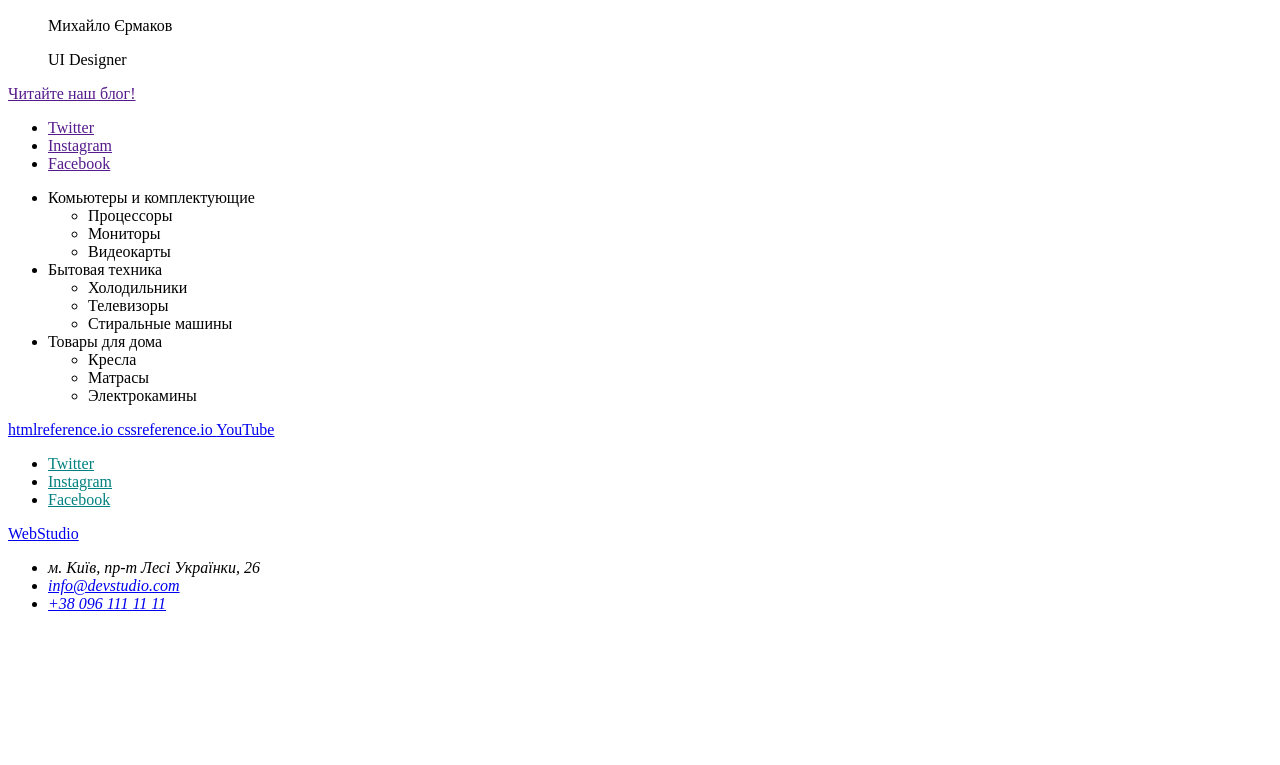
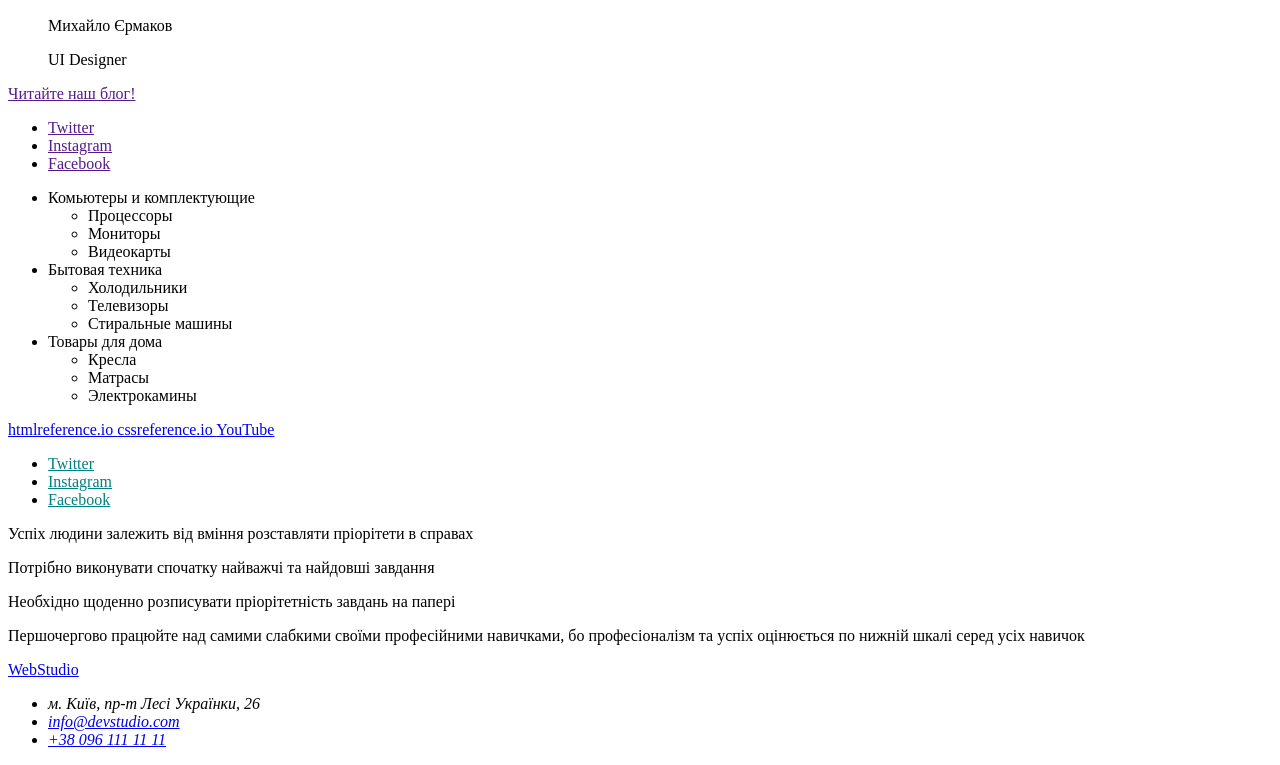
Before and after one commit to compas88/vscode-lesson, a plain HTML site: page index.html in a window 1280 px wide. Shown: the part 2928-3693 px from the top of the page. Before the commit the page ends 3557 px from the top, so only its background shows below. Drawn offline with Linux system fonts and the light colour scheme.

Commit message:
Update index.html

```diff
--- a/index.html
+++ b/index.html
@@ -168,6 +168,11 @@
             <li><a class="link" href="https://www.instagram.com">Instagram</a></li>
             <li><a class="link" href="https://www.facebook.com">Facebook</a></li>
         </ul>
+
+        <p>Успіх людини залежить від вміння розставляти пріорітети в справах</p>
+        <p>Потрібно виконувати спочатку найважчі та найдовші завдання</p>
+        <p>Необхідно щоденно розписувати пріорітетність завдань на папері </p>
+        <p>Першочергово працюйте над самими слабкими своїми професійними навичками, бо професіоналізм та успіх оцінюється по нижній шкалі серед усіх навичок</p>
     </main>
     <footer>
         <a href="https://compas88.github.io/vscode-lesson/">Web<span>Studio</span></a>
```
